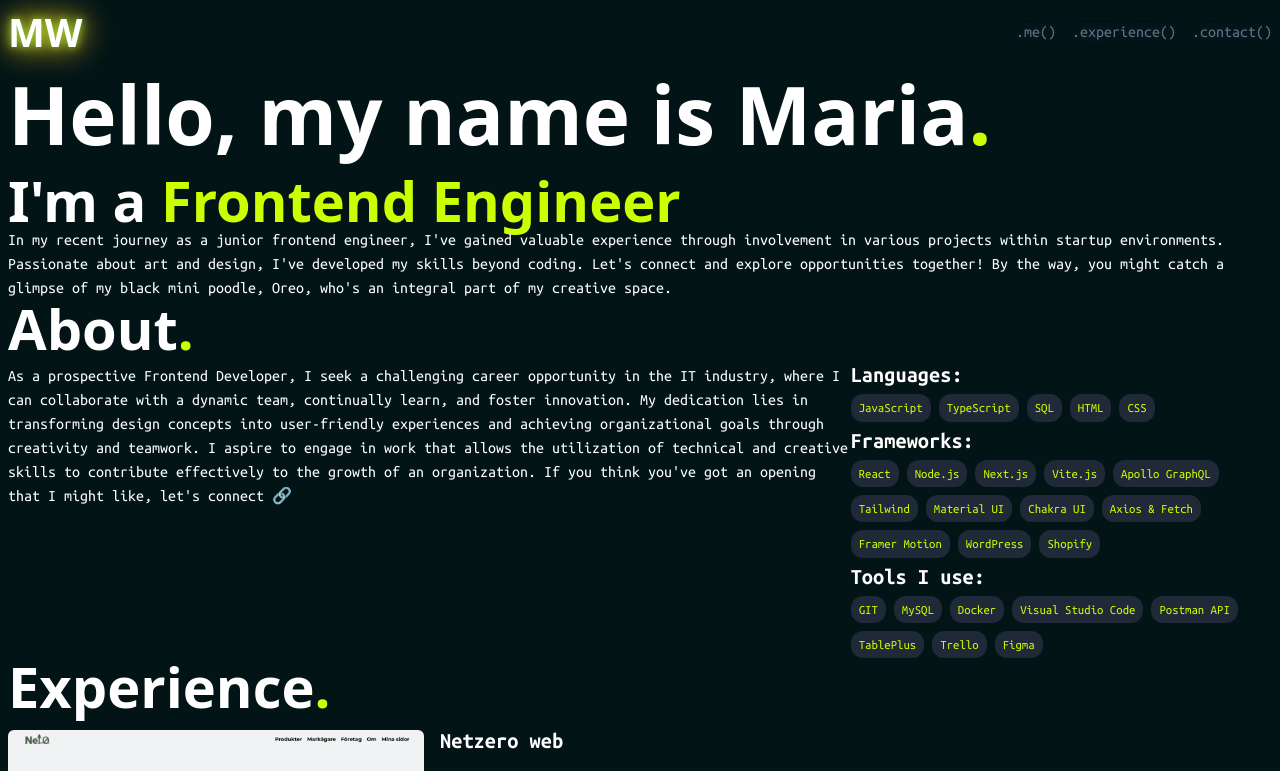
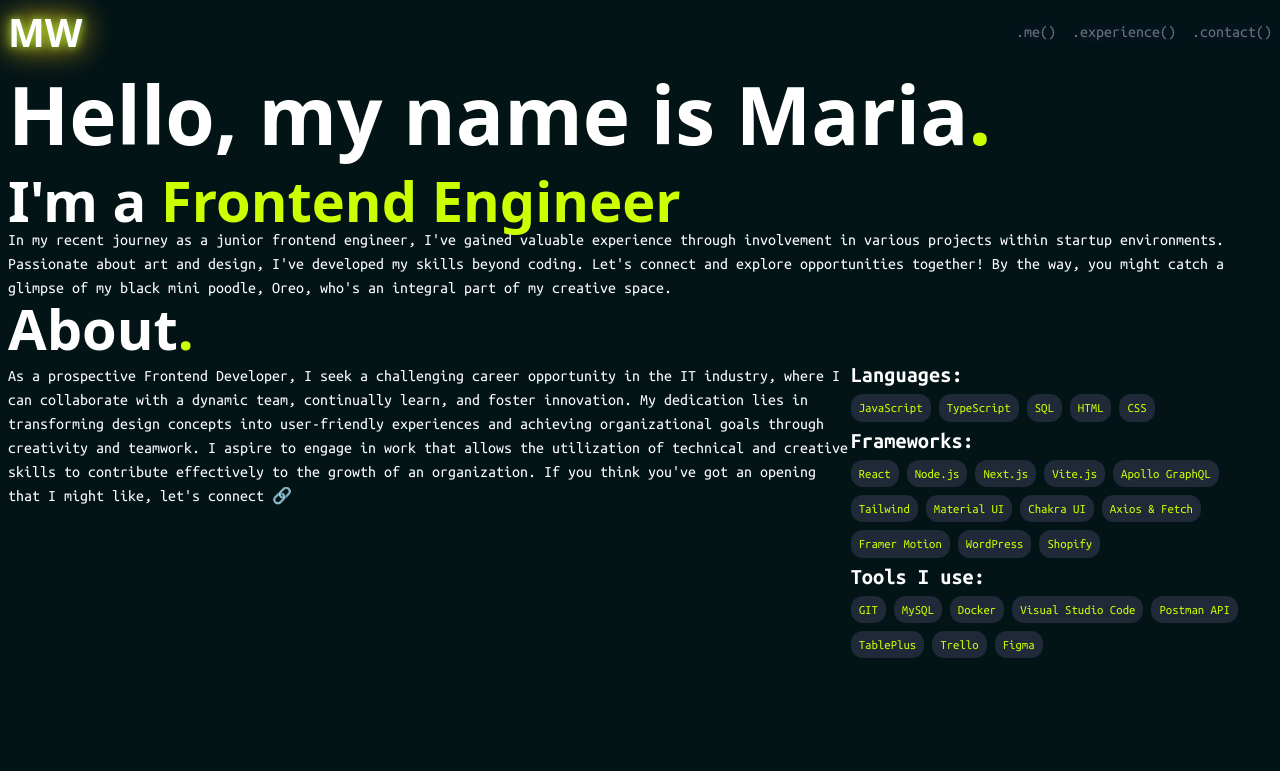
Before and after one commit to mariiashabelnik/portfolio, a React (Vite) app: page / in a window 1280 px wide. Shown: the top 771 px of the page. Built offline with nearby package versions, Linux system fonts and the light colour scheme; a web font is replaced by a local one.

Commit message:
update text about

```diff
--- a/src/pages/About.jsx
+++ b/src/pages/About.jsx
@@ -7,7 +7,8 @@ function About() {
   console.log(skills);
   return (
     <div className="relative">
-      <div id="about" className=" absolute -top-16 "></div>
+      <div id="about" className=" absolute -top-16   "></div>
+      <div className=" h-screen">
         <h2 className="mb-2 text-subTPhone md:text-subT font-headline">
           About<span className=" text-highlight">.</span>
         </h2>
@@ -19,10 +20,10 @@ function About() {
               dynamic team, continually learn, and foster innovation. My
               dedication lies in transforming design concepts into user-friendly
               experiences and achieving organizational goals through creativity
-            and teamwork. I aspire to engage in work that allows the utilization
-            of technical and creative skills to contribute effectively to the
-            growth of an organization. If you think you've got an opening that I
-            might like, let's connect 🔗
+              and teamwork. I aspire to engage in work that allows the
+              utilization of technical and creative skills to contribute
+              effectively to the growth of an organization. If you think you've
+              got an opening that I might like, let's connect 🔗
             </p>
           </div>
           <div className=" basis-1/3">
@@ -35,6 +36,7 @@ function About() {
           </div>
         </div>
       </div>
+    </div>
   );
 }
 
```
Lines whose indentation alone changed are shown as unchanged.
